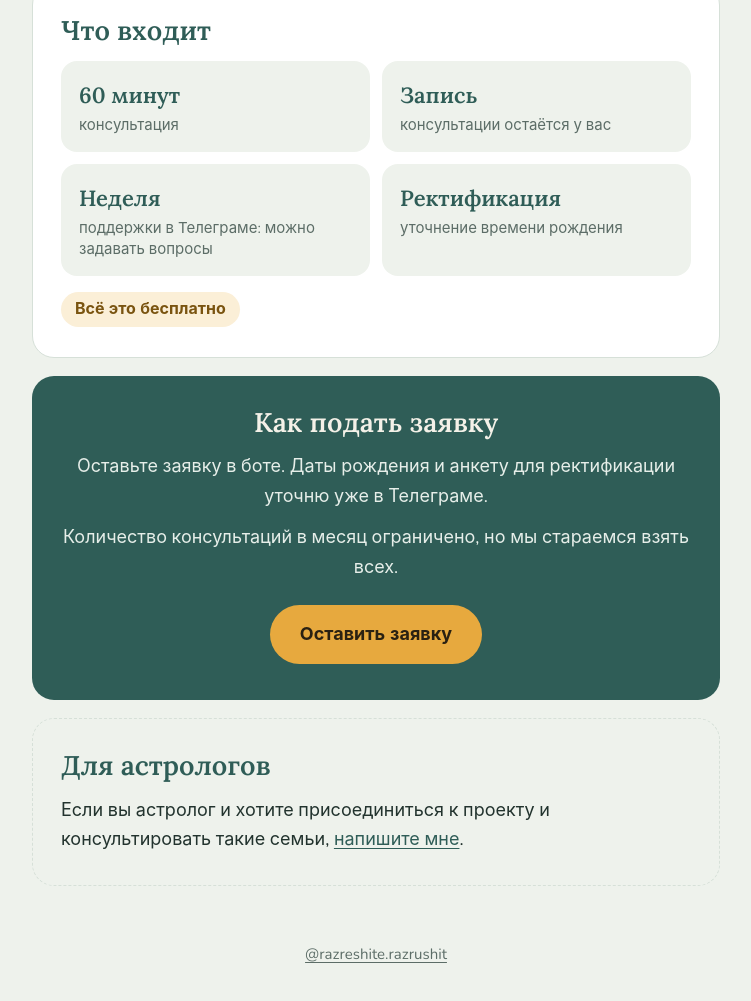
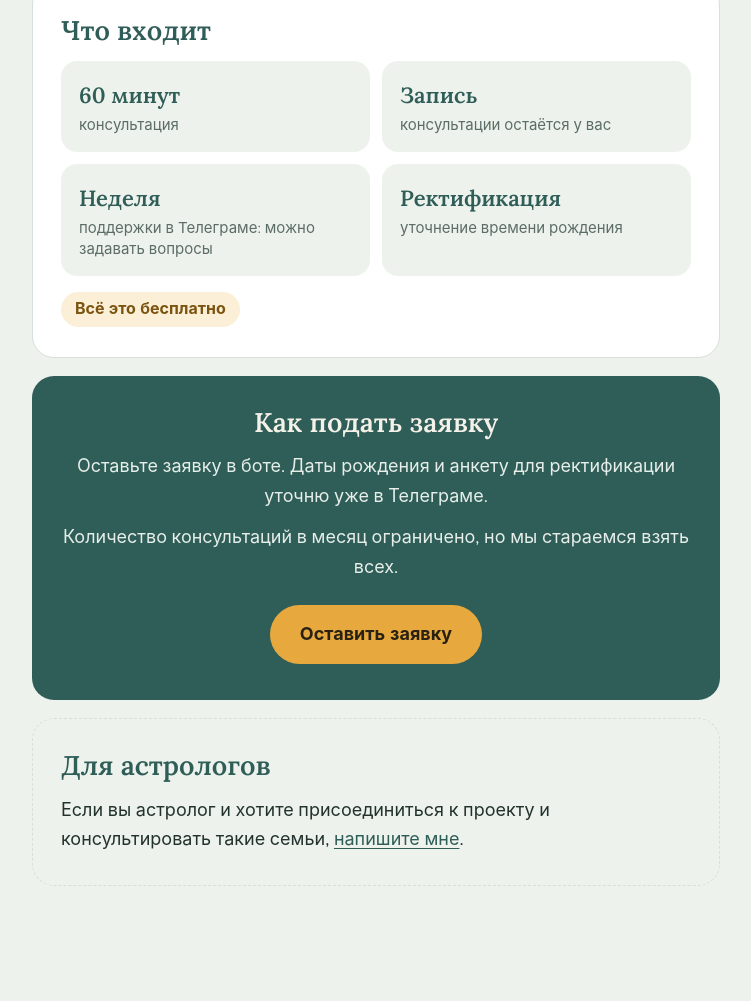
Before and after one commit to nikita-evsey/astro-landing, a plain HTML site: page deti/koleso/index.html in a window 1280 px wide. Shown: the part 1164-2165 px from the top of the page, without its empty margins (264-1015 px from the left). Drawn offline with nearby package versions, Linux system fonts and the light colour scheme.

Commit message:
«Колесо»: убрана ссылка на Instagram из подвала
Co-Authored-By: Claude Opus 5.5 <noreply@anthropic.com>

```diff
--- a/deti/koleso/index.html
+++ b/deti/koleso/index.html
@@ -210,7 +210,6 @@
 </main>
 
 <footer>
-  <a href="https://instagram.com/razreshite.razrushit">@razreshite.razrushit</a>
   <!-- TODO: ссылки на политику конфиденциальности и условия оплаты/возврата -->
 </footer>
 
```
